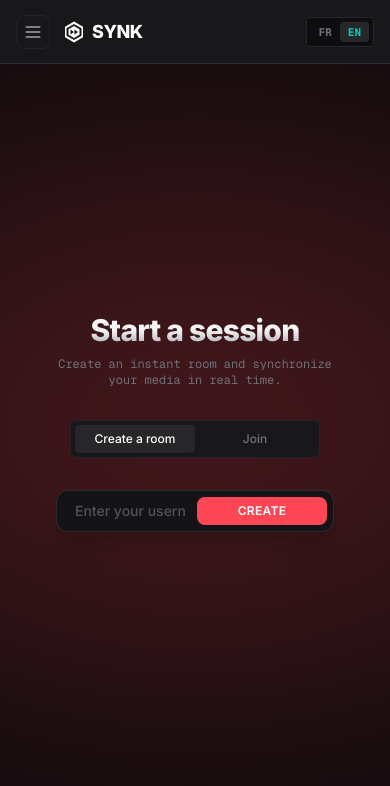
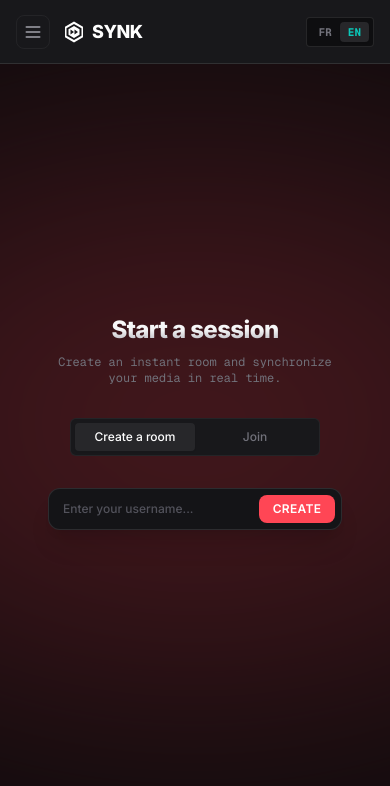
Before and after one commit to Moohmoo/Synk, a React (Vite) app in the folder front/: page / in a window 390 px wide. Shown: the top 786 px of the page. Built offline with nearby package versions, Linux system fonts and the light colour scheme; no server answers.

Commit message:
style(home): omnibox fluide et adaptation responsive sans debordement

```diff
--- a/front/src/components/shared/Omnibox.tsx
+++ b/front/src/components/shared/Omnibox.tsx
@@ -64,10 +64,10 @@ export const Omnibox = forwardRef<HTMLInputElement, OmniboxProps>(
       <div className={cn("w-full max-w-xl flex flex-col items-center", className)}>
         <form
           onSubmit={onSubmit}
-          className="w-full bg-[#141417] border border-white/10 rounded-xl p-1.5 flex items-center shadow-xl transition-all"
+          className="w-full bg-[#141417] border border-white/10 rounded-xl p-1.5 flex items-center shadow-xl transition-all overflow-hidden"
         >
           {badge && (
-            <div className="flex items-center gap-1.5 bg-[#27272a] text-[#0ac8b9] border border-[#0ac8b9]/25 px-2.5 py-1 rounded-lg text-xs font-mono font-semibold shrink-0 ml-1">
+            <div className="flex items-center gap-1.5 bg-[#27272a] text-[#0ac8b9] border border-[#0ac8b9]/25 px-2 py-0.5 sm:px-2.5 sm:py-1 rounded-md sm:rounded-lg text-[11px] sm:text-xs font-mono font-semibold shrink-0 ml-0.5 sm:ml-1">
               <span>{badge.text}</span>
               {badge.onRemove && (
                 <button
@@ -82,6 +82,11 @@ export const Omnibox = forwardRef<HTMLInputElement, OmniboxProps>(
             </div>
           )}
 
+          {/*
+            POURQUOI min-w-0 : En CSS Flexbox, un élément a 'min-width: auto' par défaut,
+            ce qui empêche le champ de rétrécir au-delà de son contenu et provoque des débordements
+            quand le badge est affiché sur écran mobile (< 375px). min-w-0 garantit une contraction fluide.
+          */}
           <input
             ref={ref}
             type="text"
@@ -89,15 +94,21 @@ export const Omnibox = forwardRef<HTMLInputElement, OmniboxProps>(
             onChange={onChange}
             onKeyDown={onKeyDown}
             placeholder={placeholder || defaultPlaceholder}
-            className="flex-1 min-w-[100px] w-full bg-transparent border-none outline-none px-3 text-sm font-medium text-zinc-100 placeholder-zinc-600"
+            className="flex-1 min-w-0 w-full bg-transparent border-none outline-none px-2 sm:px-3 text-xs sm:text-sm font-medium text-zinc-100 placeholder-zinc-600"
             autoFocus={autoFocus}
             maxLength={maxLength}
             disabled={isLoading || disabled}
           />
+
+          {/*
+            POURQUOI min-w-[76px] sm:w-[130px] : Évite d'occuper plus d'un tiers de l'écran utile
+            sur smartphone avec un bouton rigide de 130px, tout en préservant le format canonique
+            large sur grand écran.
+          */}
           <button
             type="submit"
             disabled={isLoading || disabled}
-            className={`w-[130px] flex-shrink-0 flex items-center justify-center py-1.5 rounded-lg text-xs font-semibold tracking-wide transition-all duration-300 ease-in-out ${
+            className={`flex-shrink-0 px-3 sm:px-4 py-1.5 min-w-[76px] sm:w-[130px] flex items-center justify-center rounded-lg text-xs font-semibold tracking-wide transition-all duration-300 ease-in-out ${
               isCreate
                 ? "bg-[#ff4655] text-white hover:bg-[#ff4655]/90"
                 : "bg-[#0ac8b9] text-[#09090b] hover:bg-[#0ac8b9]/90"
--- a/front/src/views/home/HomeView.tsx
+++ b/front/src/views/home/HomeView.tsx
@@ -183,7 +183,11 @@ export function HomeView() {
       : t("home.join");
 
   return (
-    <div className="relative flex-1 flex flex-col items-center justify-center w-full max-w-full px-6 md:px-12 py-10">
+    <div className="relative flex-1 flex flex-col items-center justify-center w-full max-w-full px-4 sm:px-6 md:px-12 py-10">
+      {/*
+        POURQUOI px-4 sm:px-6 md:px-12 : Libère 16px d'espace horizontal sur smartphone
+        pour loger confortablement le badge et l'omnibox sans débordement.
+      */}
       {/* Conteneur principal (rehaussé au centre optique du halo) */}
       <div className="relative z-10 flex flex-col items-center w-full -translate-y-8 sm:-translate-y-12">
         {/* Titre & Sous-titre en superposition de grille (zéro layout shift) */}
@@ -196,7 +200,8 @@ export function HomeView() {
                 : "opacity-0 scale-95 pointer-events-none"
             }`}
           >
-            <h1 className="text-3xl sm:text-4xl md:text-5xl font-black tracking-tight bg-clip-text text-transparent bg-gradient-to-b from-white via-zinc-100 to-zinc-400">
+            {/* POURQUOI text-2xl sm:text-4xl : Évite une rupture sur 3 lignes comprimées sur les écrans étroits (< 375px) */}
+            <h1 className="text-2xl sm:text-4xl md:text-5xl font-black tracking-tight bg-clip-text text-transparent bg-gradient-to-b from-white via-zinc-100 to-zinc-400">
               {t("home.createTitle")}
             </h1>
             <p className="text-xs sm:text-sm font-mono text-zinc-500 mt-2">
@@ -212,7 +217,7 @@ export function HomeView() {
                 : "opacity-0 scale-95 pointer-events-none"
             }`}
           >
-            <h1 className="text-3xl sm:text-4xl md:text-5xl font-black tracking-tight bg-clip-text text-transparent bg-gradient-to-b from-white via-zinc-100 to-zinc-400">
+            <h1 className="text-2xl sm:text-4xl md:text-5xl font-black tracking-tight bg-clip-text text-transparent bg-gradient-to-b from-white via-zinc-100 to-zinc-400">
               {t("home.joinTitle")}
             </h1>
             <p className="text-xs sm:text-sm font-mono text-zinc-500 mt-2">
```
